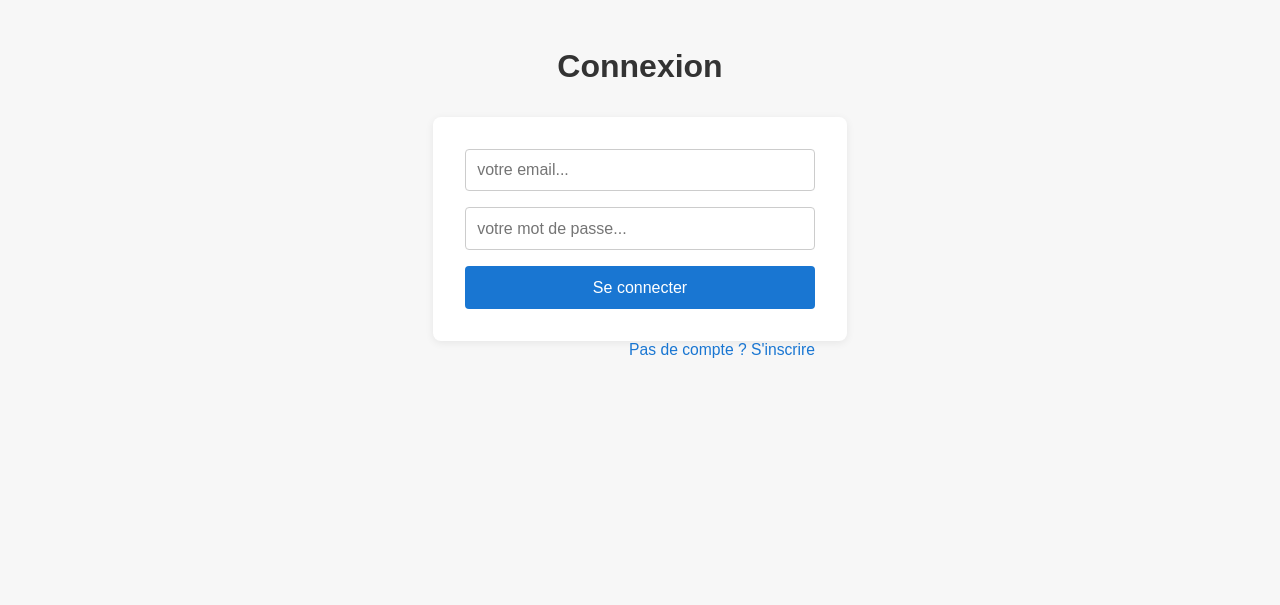
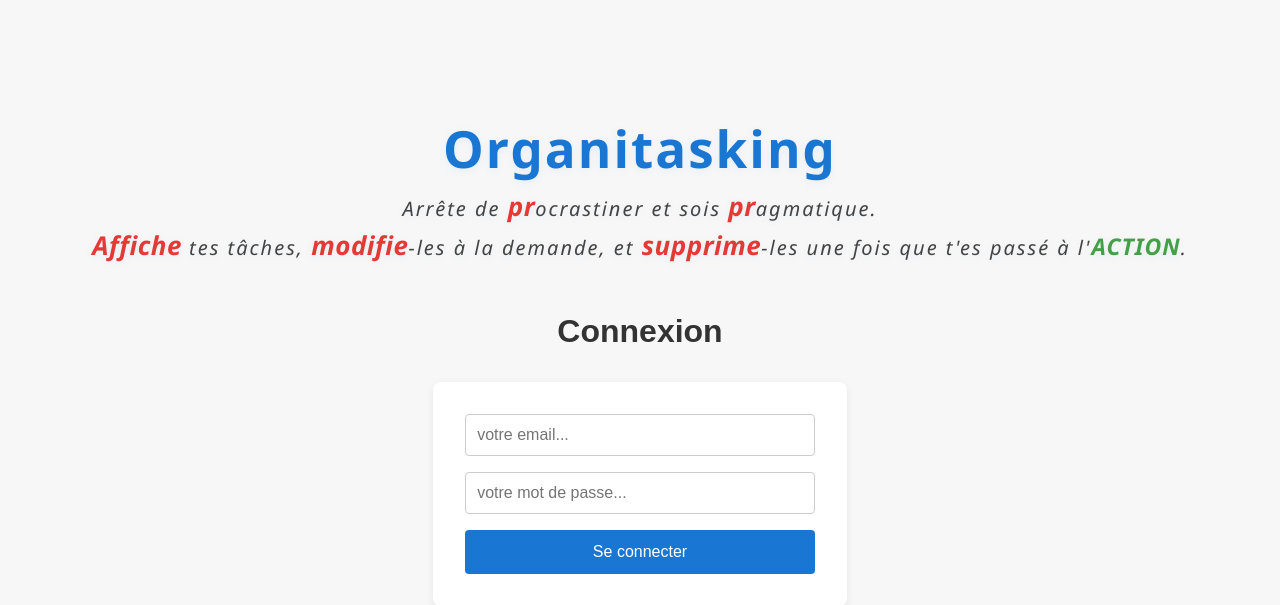
Before and after one commit to JawadTanouty/tasklist-template, a PHP site: page /login.php in a window 1280 px wide. Shown: the top 605 px of the page. Run offline with PHP 8.4, Linux system fonts and the light colour scheme.

Commit message:
more options for tasking

```diff
--- a/delete-task.php
+++ b/delete-task.php
@@ -2,10 +2,6 @@
 session_start();
 require_once "bdd-crud.php";
 
-// TODO Suppréssion d'une tâche en fonction de son ID passé en $_GET
-
-
-//var_dump($_GET);
 if(isset($_GET["id"])){
     if(function_exists('delete_task')) {
         $isSuccess = delete_task($_GET["id"]);
--- a/login.php
+++ b/login.php
@@ -19,20 +19,16 @@ if(isset($_POST["email"]) && isset($_POST["password"])){
         }
     }
 }
-
-
 ?>
-
-
 <!DOCTYPE html>
-<html lang="fr">
-<head>
-    <meta charset="UTF-8">
     <meta name="viewport" content="width=device-width, initial-scale=1.0">
     <title>Document</title>
     <link rel="stylesheet" href="style.css">
 </head>
 <body>
+    <div class="main-title">Organitasking
+        <div class="subtitle">Arrête de <span class="pr">pr</span>ocrastiner et sois <span class="pr">pr</span>agmatique.<br><span class="pr">Affiche</span> tes tâches, <span class="pr">modifie</span>-les à la demande, et <span class="pr">supprime</span>-les une fois que t'es passé à l'<span class="action-green">ACTION</span>.</div>
+    </div>
     <?php if(isset($_GET['registered'])): ?>
         <p class="success">Inscription réussie ! Vous pouvez vous connecter.</p>
     <?php endif; ?>
--- a/show-task.php
+++ b/show-task.php
@@ -27,8 +27,7 @@ if (isset($_GET["id"])) {
     <title>Single Task</title>
     <link rel="stylesheet" href="style.css">
 </head>
-<body>
-    <a href="index.php">&larr; Retour à la liste</a>
+</body>
     <h1>Détail de la tâche</h1>
     <?php if($isError): ?>
         <p style="color:red;">Tâche introuvable ou accès non autorisé.</p>
--- a/style.css
+++ b/style.css
@@ -1,3 +1,75 @@
+/* Mot ACTION en vert et majuscule */
+.action-green {
+    color: #43a047;
+    font-weight: 900;
+    text-transform: uppercase;
+    letter-spacing: 1px;
+    font-size: 1.15em;
+    font-family: 'Montserrat', 'Segoe UI', Arial, sans-serif;
+}
+/* Mise en valeur des lettres 'pr' dans le sous-titre */
+.pr {
+    color: #e53935;
+    font-weight: 900;
+    font-size: 1.3em;
+    letter-spacing: 0.5px;
+    font-family: 'Montserrat', 'Segoe UI', Arial, sans-serif;
+}
+/* Sous-titre de description sur la page de connexion */
+.subtitle {
+    font-family: 'Montserrat', 'Segoe UI', Arial, sans-serif;
+    font-size: 1.25rem;
+    color: #444;
+    text-align: center;
+    margin-bottom: 2.2em;
+    margin-top: 0.2em;
+    font-weight: 500;
+    line-height: 1.5;
+    font-style: italic;
+}
+/* Titre principal Organitasking */
+.main-title {
+    font-family: 'Montserrat', 'Segoe UI', Arial, sans-serif;
+    font-size: 3.2rem;
+    font-weight: 900;
+    letter-spacing: 2px;
+    color: #1976d2;
+    text-align: center;
+    margin-top: 2.2em;
+    margin-bottom: 0.5em;
+    text-shadow: 0 2px 8px rgba(25, 118, 210, 0.08);
+}
+/* Textarea de modification de tâche */
+.edit-task-textarea {
+    resize: vertical;
+}
+/* Conteneur centré pour la page de modification de tâche */
+.edit-task-container {
+    max-width: 350px;
+    margin: 2em auto 0 auto;
+    text-align: center;
+}
+.edit-task-container h1 {
+    margin-top: 0;
+}
+.back-link {
+    display: inline-block;
+    margin-bottom: 1em;
+    color: #1976d2;
+    text-decoration: none;
+}
+.back-link:hover {
+    text-decoration: underline;
+    color: #1565c0;
+}
+/* Header pour le bouton Ajouter une tâche sur la page des tâches */
+.add-task-header {
+    display: flex;
+    justify-content: center;
+    align-items: center;
+    margin-top: 2em;
+    margin-bottom: 1.5em;
+}
 /* Style général */
 body {
     font-family: Arial, sans-serif;
--- a/validate-task.php
+++ b/validate-task.php
@@ -9,7 +9,6 @@ if (!isset($_SESSION["user_id"])) {
 
 if (isset($_GET["id"])) {
     $database = connect_database();
-    // On suppose qu'il y a un champ 'is_validated' (TINYINT ou BOOL) dans la table task
     $stmt = $database->prepare("UPDATE task SET is_validated = 1 WHERE id = ? AND user_id = ?");
     $stmt->execute([(int)$_GET["id"], $_SESSION["user_id"]]);
 }
```
Also changed, not shown: other parts of style.css (+41 -10 lines), add-task.php (+5 -4 lines), bdd-crud.php (+0 -9 lines), edit-task.php (added, +58 -0 lines), index.php (+19 -8 lines), inscription.php (+3 -8 lines).
